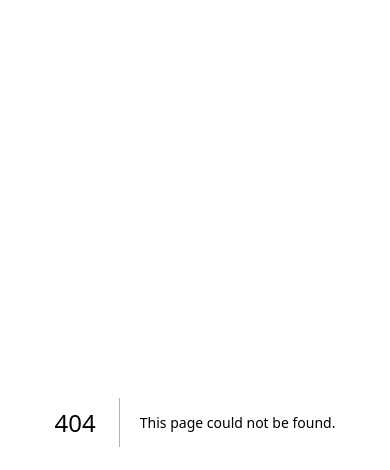
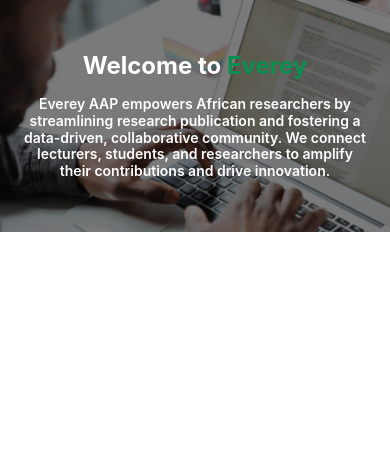
Before and after one commit to Josh-Alhassan/everey-app, a Next.js app: page /about in a window 390 px wide. Before the commit this address had no page. Shown: the top 470 px of the page. Built offline with nearby package versions, Linux system fonts and the light colour scheme.

Commit message:
add aboutus header mobile

```diff
--- /dev/null
+++ b/src/app/about/About.module.css
@@ -0,0 +1,28 @@
+.aboutHeader {
+  background: url("../../../public/about-us-bkg.png");
+  background-position: center;
+  background-size: cover;
+  padding: 52px 24px;
+
+  text-align: center;
+
+  color: var(--text-color);
+}
+
+.aboutTitle {
+  font-weight: 700;
+  font-size: 24px;
+  line-height: 28px;
+
+  margin-bottom: 16px;
+}
+
+.aboutTitleSpan {
+  color: var(--primaryColor);
+}
+
+.aboutDescription {
+  font-size: 14px;
+  line-height: 16.8px;
+  font-weight: 600;
+}
--- /dev/null
+++ b/src/app/about/page.tsx
@@ -0,0 +1,21 @@
+import React from "react";
+import aboutStyles from "./About.module.css";
+
+const AboutPage: React.FC = () => {
+  return (
+    <header className={aboutStyles.aboutHeader} role="banner">
+      <h1 className={aboutStyles.aboutTitle}>
+        Welcome to <span className={aboutStyles.aboutTitleSpan}>Everey</span>
+      </h1>
+
+      <p className={aboutStyles.aboutDescription}>
+        Everey AAP empowers African researchers by streamlining research
+        publication and fostering a data-driven, collaborative community. We
+        connect lecturers, students, and researchers to amplify their
+        contributions and drive innovation.
+      </p>
+    </header>
+  );
+};
+
+export default AboutPage;
```
Also changed, not shown: public/about-us-bkg.png (added).
